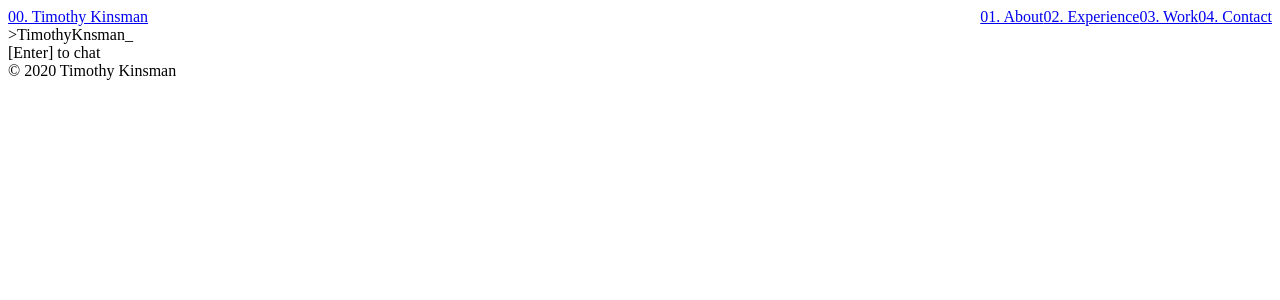
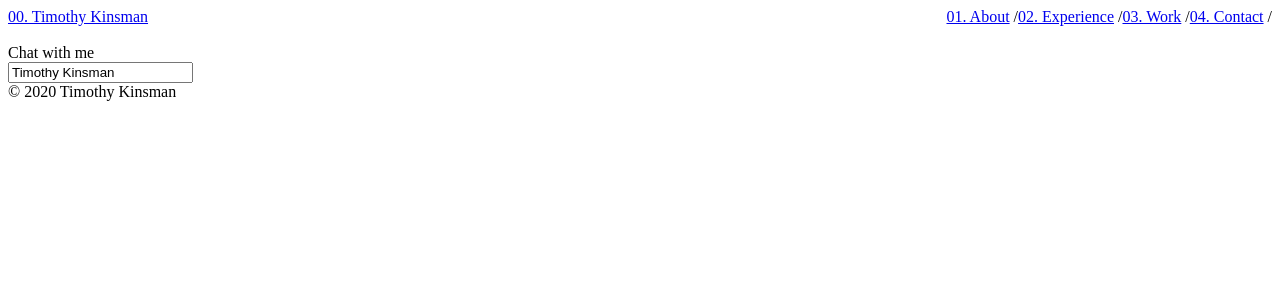
Before and after one commit to timkinsman/portfolio-site, a React (Create React App) app: page / in a window 1280 px wide. Shown: the top 300 px of the page. Built offline with nearby package versions, Linux system fonts and the light colour scheme.

Commit message:
working simple chatbot

```diff
--- /dev/null
+++ b/src/components/chatbot/Chatbot.js
@@ -0,0 +1,80 @@
+import React, { Component } from 'react';
+
+import { trigger } from './dictionary/trigger';
+import { reply } from './dictionary/reply';
+import { alternative } from './dictionary/alternative';
+import { robot } from './dictionary/robot';
+
+class Chatbot extends Component {
+  state = { term: 'Timothy Kinsman', messages: [] };
+
+  onFormSubmit = async (event) => {
+    event.preventDefault();
+    console.log(`Me: ${this.state.term}`)
+
+    await this.setState(state => {
+      const messages = state.messages.push(`Me: ${this.state.term}`)
+      return messages
+    })
+
+    let product;
+    let text = this.state.term.toLowerCase().replace(/[^\w\s\d]/gi, "");
+    text = text
+      .replace(/ a /g, " ")
+      .replace(/i feel /g, "")
+      .replace(/whats/g, "what is")
+      .replace(/please /g, "")
+      .replace(/ please/g, "");
+
+    if (this.compare(trigger, reply, text)) {
+      product = this.compare(trigger, reply, text);
+    } else if (text.match(/robot/gi)) {
+      product = robot[Math.floor(Math.random() * robot.length)];
+    } else {
+      product = alternative[Math.floor(Math.random() * alternative.length)];
+    }
+
+    console.log(`Bot: ${product}`)
+
+    await this.setState(state => {
+      const messages = state.messages.push(`Bot: ${product}`)
+      return messages
+    })
+
+    console.log(this.state.messages)
+
+    this.setState({term: ''})
+  }
+
+  compare = (triggerArray, replyArray, text) => {
+    let item;
+    for (let x = 0; x < triggerArray.length; x++) {
+      for (let y = 0; y < replyArray.length; y++) {
+        if (triggerArray[x][y] === text) {
+          let items = replyArray[x];
+          item = items[Math.floor(Math.random() * items.length)];
+        }
+      }
+    }
+    return item;
+  }
+
+  render() {
+    return(
+      <div>
+        {this.state.messages.map(message => <div >&gt; {message}</div>)}
+        <form onSubmit={this.onFormSubmit}>
+          <div>
+            <input
+              type="text"
+              value={this.state.term}
+              onChange={e => this.setState({term: e.target.value})}
+            />
+          </div>
+        </form>
+      </div>
+    )
+  }
+}
+
+export default Chatbot;
--- /dev/null
+++ b/src/components/chatbot/dictionary/alternative.js
@@ -0,0 +1,7 @@
+export const alternative = [
+  "Same",
+  "Go on...",
+  "Try again",
+  "I'm listening...",
+  "Bro..."
+];
--- /dev/null
+++ b/src/components/chatbot/dictionary/reply.js
@@ -0,0 +1,10 @@
+export const reply = [
+  ["Hello!", "Hi!", "Hey!", "Hi there!"],
+  ["Fine... how are you?", "Pretty well, how are you?", "Fantastic, how are you?"],
+  ["Nothing much", "Exciting things!"],
+  ["Glad to hear it"],
+  ["Why?", "Cheer up buddy"],
+  ["What about?", "Once upon a time..."],
+  ["You're welcome", "No problem"],
+  ["Goodbye", "See you later"],
+];
--- /dev/null
+++ b/src/components/chatbot/dictionary/robot.js
@@ -0,0 +1 @@
+export const robot = ["How do you do, fellow human", "I am not a bot"];
--- /dev/null
+++ b/src/components/chatbot/dictionary/trigger.js
@@ -0,0 +1,10 @@
+export const trigger = [
+  ["hi", "hey", "hello"],
+  ["how are you", "how are things"],
+  ["what is going on", "what is up"],
+  ["happy", "good", "well", "fantastic", "cool"],
+  ["bad", "bored", "tired", "sad"],
+  ["tell me story", "tell me joke"],
+  ["thanks", "thank you"],
+  ["bye", "good bye", "goodbye"]
+];
--- a/src/components/layout/Navbar.js
+++ b/src/components/layout/Navbar.js
@@ -7,10 +7,10 @@ const Navbar = () => {
       <Link to="/">00. Timothy Kinsman</Link>
 
       <div style={{float: 'right'}}>
-        <Link to="/about">01. About</Link>
-        <Link to="/experience">02. Experience</Link>
-        <Link to="/work">03. Work</Link>
-        <Link to="/contact">04. Contact</Link>
+        <Link to="/about">01. About</Link> /
+        <Link to="/experience">02. Experience</Link> /
+        <Link to="/work">03. Work</Link> /
+        <Link to="/contact">04. Contact</Link> /
       </div>
     </div>
   );
--- a/src/components/sections/Landing.js
+++ b/src/components/sections/Landing.js
@@ -1,11 +1,14 @@
 import React from 'react';
+
+import Chatbot from '../chatbot/Chatbot';
 
 const Landing = () => {
   return (
     <div>
-      &gt;TimothyKnsman_
       <br />
-      [Enter] to chat
+      Chat with me
+      <br />
+      <Chatbot />
     </div>
   );
 }
--- a/src/components/sections/NotFound.js
+++ b/src/components/sections/NotFound.js
@@ -3,7 +3,7 @@ import React from 'react';
 const NotFound = () => {
   return (
     <div>
-      NotFound
+      Rawr XD :3
     </div>
   );
 }
--- a/src/components/sections/Work.js
+++ b/src/components/sections/Work.js
@@ -10,6 +10,8 @@ const Work = () => {
       This portfolio site
       <br />
       The chatBot i make for this site??
+      <br />
+      more works at www.github.com/timkinsman
     </div>
   );
 }
```
